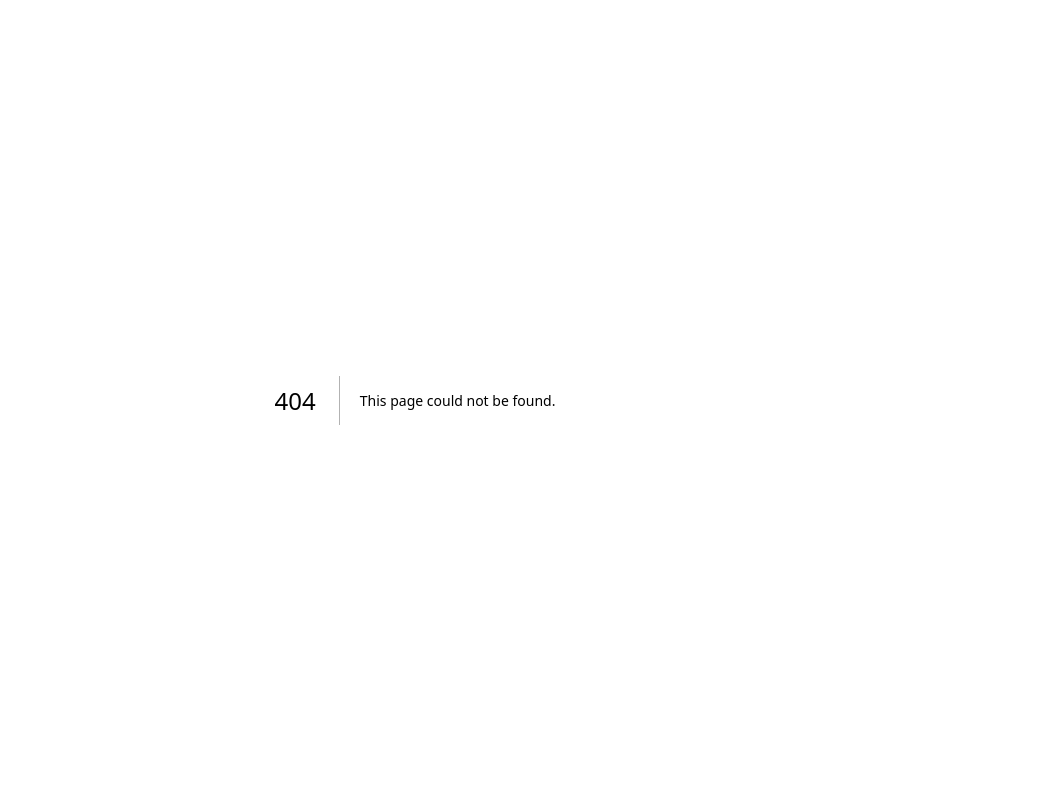
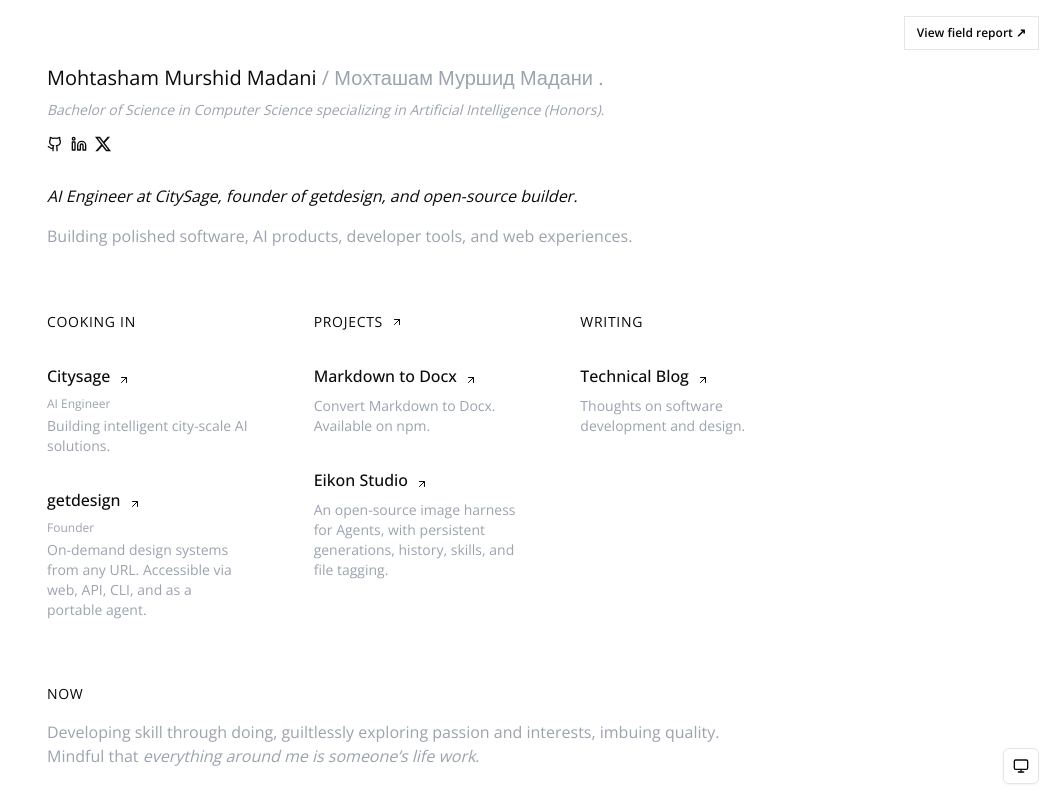
Before and after one commit to MohtashamMurshid/portfoliowithm, a Next.js app: page /boring in a window 1280 px wide. Before the commit this address had no page. Shown: the top 800 px of the page, without its empty margins (225-1280 px from the left). Built offline with nearby package versions, Linux system fonts and the light colour scheme; no server answers.

Commit message:
feat: preserve classic portfolio at /boring

```diff
--- /dev/null
+++ b/app/boring/layout.tsx
@@ -0,0 +1,34 @@
+import Link from "next/link";
+import { Open_Sans } from "next/font/google";
+import { ModeToggle } from "@/components/ModeToggle";
+import { ThemeProvider } from "@/components/theme-provider";
+
+const sans = Open_Sans({
+  weight: ["300", "400", "500", "600", "700", "800"],
+  subsets: ["latin"],
+  display: "swap",
+});
+
+export default function BoringLayout({ children }: { children: React.ReactNode }) {
+  return (
+    <ThemeProvider
+      attribute="class"
+      defaultTheme="system"
+      enableSystem
+      disableTransitionOnChange
+    >
+      <div className={`${sans.className} min-h-screen bg-background text-foreground transition-colors duration-300`}>
+        <Link
+          href="/"
+          className="fixed right-4 top-4 z-50 border border-border bg-background/90 px-3 py-2 text-xs font-semibold backdrop-blur transition-opacity hover:opacity-70"
+        >
+          View field report ↗
+        </Link>
+        <div className="fixed bottom-4 right-4 z-50">
+          <ModeToggle />
+        </div>
+        {children}
+      </div>
+    </ThemeProvider>
+  );
+}
--- /dev/null
+++ b/app/boring/page.tsx
@@ -0,0 +1,59 @@
+import type { Metadata } from "next";
+import Landing from "@/components/Landing";
+import Skills from "@/components/Skills";
+import GithubInfo from "@/components/GithubInfo";
+
+export const revalidate = 86400;
+
+const NPM_PACKAGE = "@mohtasham/md-to-docx";
+
+export const metadata: Metadata = {
+  title: "Plain Portfolio",
+  description:
+    "The conventional portfolio of Mohtasham Murshid Madani: current work, projects, skills, writing, and public repositories.",
+  alternates: {
+    canonical: "/boring",
+  },
+};
+
+async function getNpmDownloads(): Promise<string> {
+  try {
+    const start = "2020-01-01";
+    const today = new Date().toISOString().split("T")[0];
+    const response = await fetch(
+      `https://api.npmjs.org/downloads/range/${start}:${today}/${NPM_PACKAGE}`,
+      { next: { revalidate: 86400 } },
+    );
+
+    if (!response.ok) throw new Error(`npm API ${response.status}`);
+
+    const data = await response.json();
+    const total = (data.downloads as { downloads: number }[]).reduce(
+      (sum, day) => sum + day.downloads,
+      0,
+    );
+
+    const formatted =
+      total >= 1_000_000
+        ? `${(total / 1_000_000).toFixed(1)}M`
+        : total >= 1_000
+          ? `${(total / 1_000).toFixed(1)}K`
+          : total.toString();
+
+    return `Over ${formatted} downloads on npm.`;
+  } catch {
+    return "Available on npm.";
+  }
+}
+
+export default async function BoringPage() {
+  const npmText = await getNpmDownloads();
+
+  return (
+    <>
+      <Landing npmDownloadText={npmText} />
+      <Skills />
+      <GithubInfo />
+    </>
+  );
+}
--- a/app/layout.tsx
+++ b/app/layout.tsx
@@ -101,6 +101,7 @@
     <>
       <html
         lang="en"
+        suppressHydrationWarning
         className={`${editorial.variable} ${registry.variable}`}
       >
         <head>
--- a/app/report.css
+++ b/app/report.css
@@ -330,6 +330,36 @@
   cursor: pointer;
 }
 
+.report-boring-link {
+  position: absolute;
+  right: 2rem;
+  bottom: 3.5rem;
+  z-index: 2;
+  display: flex;
+  align-items: center;
+  gap: 0.55rem;
+  padding: 0.65rem 0.8rem;
+  border: 1px solid rgba(245, 240, 222, 0.48);
+  background: rgba(24, 28, 23, 0.48);
+  color: var(--report-paper-light) !important;
+  font: 500 0.57rem/1 var(--report-mono);
+  letter-spacing: 0.09em;
+  text-transform: uppercase;
+  backdrop-filter: blur(6px);
+  transition: background 180ms ease, border-color 180ms ease;
+}
+
+.report-boring-link:hover,
+.report-boring-link:focus-visible {
+  border-color: var(--report-paper-light);
+  background: rgba(24, 28, 23, 0.78);
+}
+
+.report-boring-link svg {
+  width: 0.82rem;
+  height: 0.82rem;
+}
+
 .report-enter svg,
 .report-return svg,
 .report-text-link svg,
@@ -1298,6 +1328,11 @@
     color: var(--report-paper-light);
   }
 
+  .report-boring-link {
+    right: 1.35rem;
+    bottom: 4rem;
+  }
+
   .report-spread h2 {
     font-size: clamp(2.9rem, 13.5vw, 4.8rem);
   }
--- a/app/sitemap.ts
+++ b/app/sitemap.ts
@@ -17,6 +17,12 @@
       changeFrequency: "monthly",
       priority: 0.8,
     },
+    {
+      url: `${baseUrl}/boring`,
+      lastModified: now,
+      changeFrequency: "monthly",
+      priority: 0.65,
+    },
     ...projects.map((project) => ({
       url: `${baseUrl}/work/${project.slug}`,
       lastModified: now,
--- a/components/report/ReportExperience.tsx
+++ b/components/report/ReportExperience.tsx
@@ -189,6 +189,9 @@
           <button className="report-enter" onClick={() => goTo(1)}>
             Open report <ArrowRight aria-hidden="true" />
           </button>
+          <Link className="report-boring-link" href="/boring">
+            View the boring version <ArrowUpRight aria-hidden="true" />
+          </Link>
         </article>
 
         <article className="report-spread report-paper report-preface" data-spread="1" id="report-spread-1">
```
